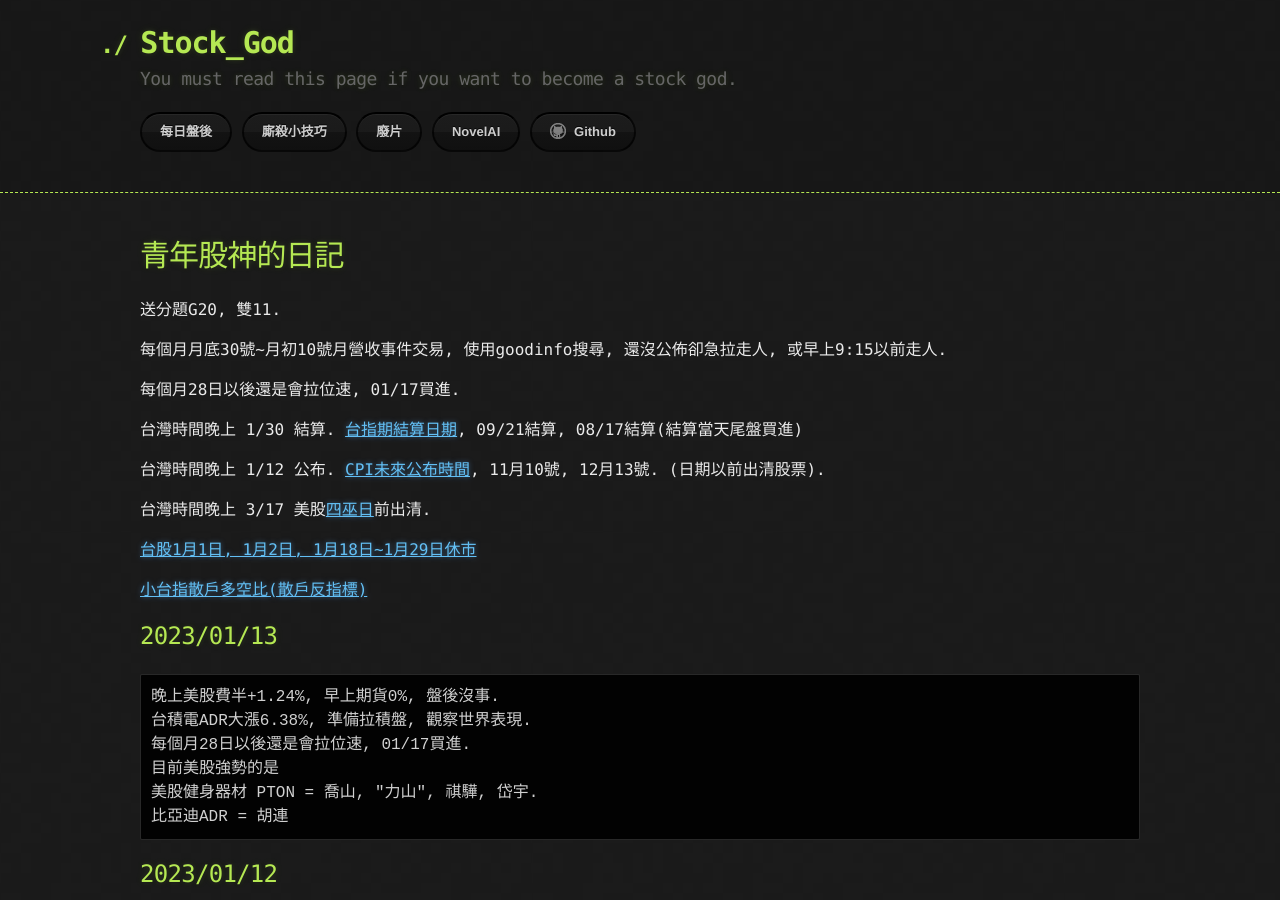
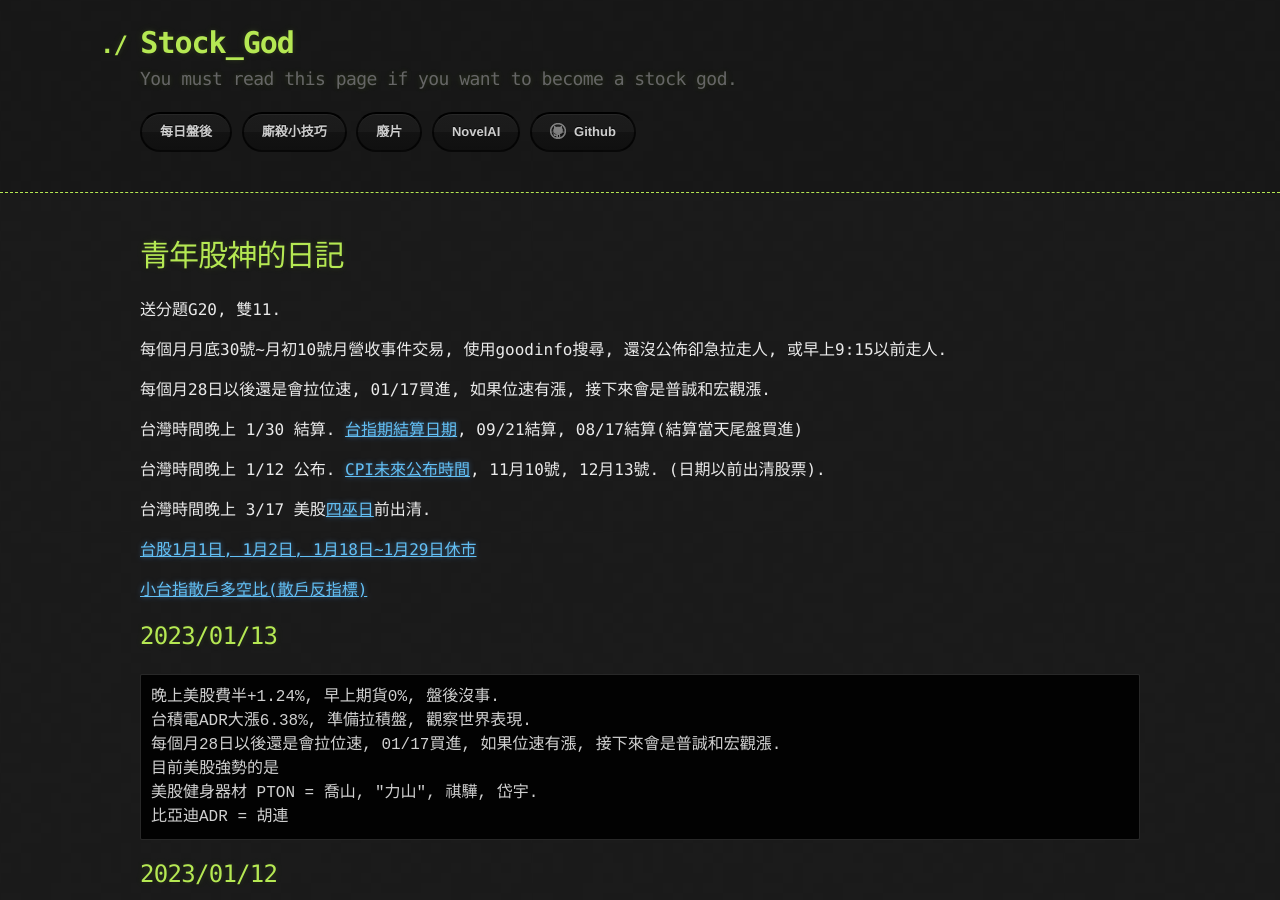
Before and after one commit to lepg5487/Stock_God, a Jekyll site: the page built from index.md, in a window 1280 px wide and 900 px high. Built offline with Jekyll 4.4.1, drawn with Linux system fonts in a browser that asks for light colours; our own code applies the rules of GitHub Pages for plain Markdown files.

Commit message:
Update index.md

````diff
--- a/index.md
+++ b/index.md
@@ -8,7 +8,7 @@ layout: testlayouts
 
 每個月月底30號~月初10號月營收事件交易, 使用goodinfo搜尋, 還沒公佈卻急拉走人, 或早上9:15以前走人.
 
-每個月28日以後還是會拉位速, 01/17買進.
+每個月28日以後還是會拉位速, 01/17買進, 如果位速有漲, 接下來會是普誠和宏觀漲.
 
 台灣時間晚上 1/30 結算. [台指期結算日期](https://www.taifex.com.tw/file/taifex/CHINESE/4/2023Calendar_cv1.pdf), 09/21結算, 08/17結算(結算當天尾盤買進)
 
@@ -24,7 +24,7 @@ layout: testlayouts
 ```
 晚上美股費半+1.24%, 早上期貨0%, 盤後沒事.
 台積電ADR大漲6.38%, 準備拉積盤, 觀察世界表現.
-每個月28日以後還是會拉位速, 01/17買進.
+每個月28日以後還是會拉位速, 01/17買進, 如果位速有漲, 接下來會是普誠和宏觀漲.
 目前美股強勢的是
 美股健身器材 PTON = 喬山, "力山", 祺驊, 岱宇.
 比亞迪ADR = 胡連
````
